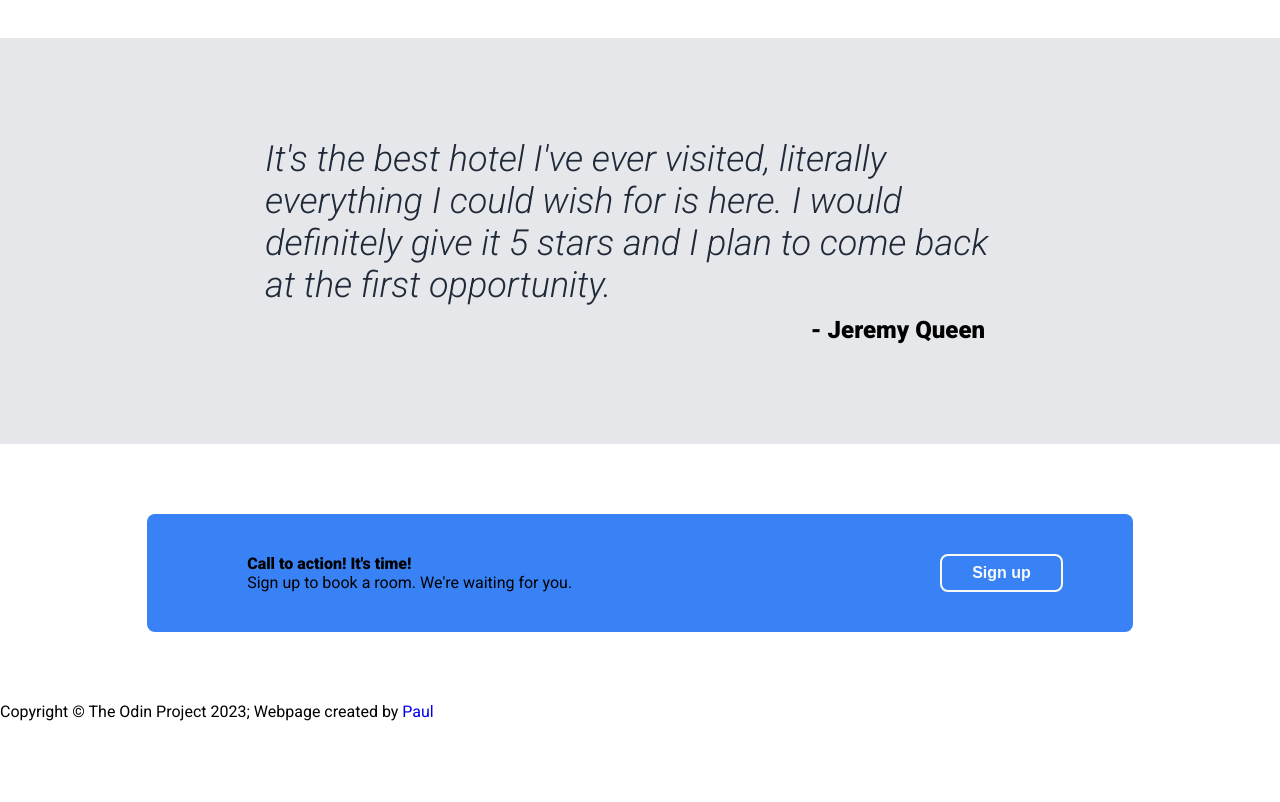
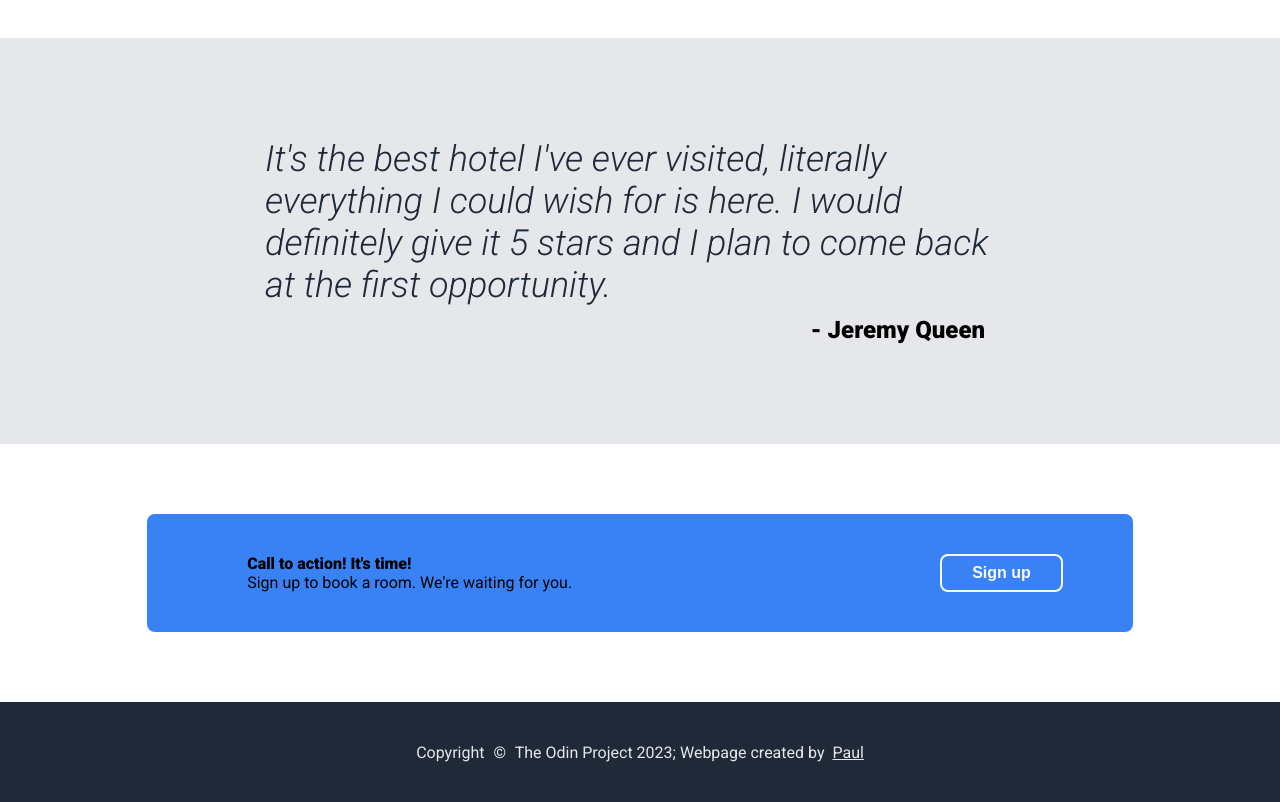
Before and after one commit to PablloZz/Landing-Page, a plain HTML site: page index.html in a window 1280 px wide. Shown: the part 889-1691 px from the top of the page. Before the commit the page ends 1610 px from the top, so only its background shows below. Drawn offline with Linux system fonts and the light colour scheme.

Commit message:
feat: Add footer styles

```diff
--- a/index.html
+++ b/index.html
@@ -100,9 +100,9 @@
         </div>
       </section>
     </main>
-    <footer>
-      Copyright &copy; The Odin Project 2023; Webpage created by
-      <a href="https://github.com/PablloZz">Paul</a>
+    <footer class="footer">
+      <span class="footer__credit">Copyright <span class="footer__copyright-sign">&copy;</span> The Odin Project 2023; Webpage created by &nbsp;</span>
+      <a href="https://github.com/PablloZz" class="footer__creator">Paul</a>
     </footer>
   </body>
 
--- a/src/assets/styles/styles.css
+++ b/src/assets/styles/styles.css
@@ -203,3 +203,25 @@ img {
   padding: 40px 70px 40px 100px;
   border-radius: 8px;
 }
+
+.footer {
+  height: 100px;
+  display: flex;
+  justify-content: center;
+  align-items: center;
+  background: #1f2937;
+  padding: 0 24px;
+}
+
+.footer__credit,
+.footer__creator {
+  color: #e5e7eb;
+}
+
+.footer__copyright-sign {
+  margin: 0 5px;
+}
+
+.footer__creator {
+  text-decoration: underline;
+}
```
